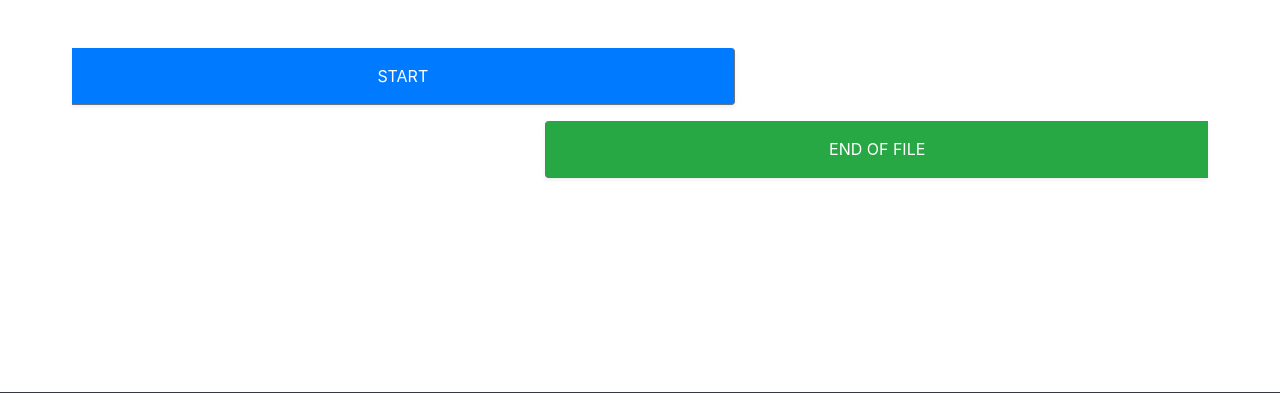
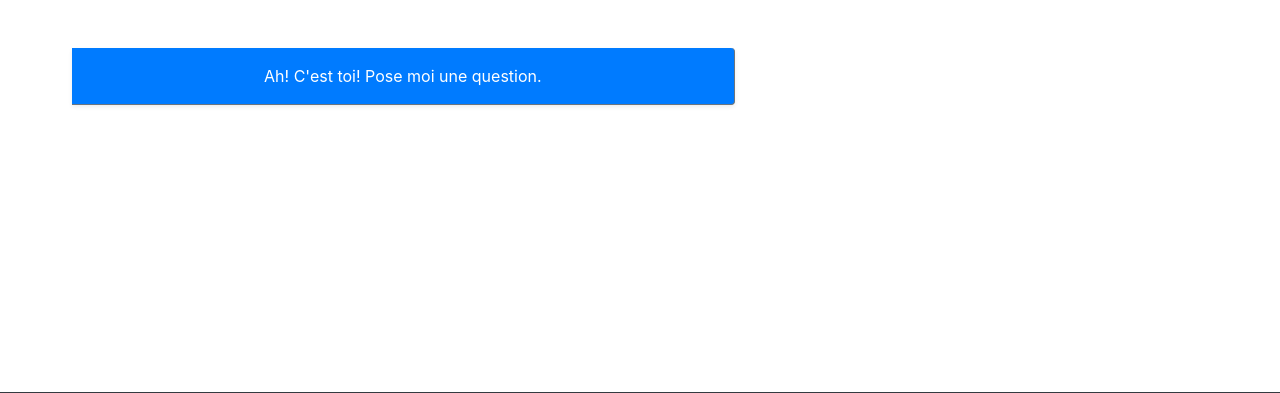
Before and after one commit to NicolasFlandrois/PapyBot, a Flask app: page / in a window 1280 px wide. Shown: the part 200-593 px from the top of the page. Run offline with Flask 2, Linux system fonts and the light colour scheme; parts of the project's set-up code (start-up, migrations or seed data) failed here and were passed over; some libraries are stand-ins or nearby versions.

Commit message:
Successful - Randomly Generated Papy Greetings from Server, via Jinja
It works

```diff
--- a/server.py
+++ b/server.py
@@ -3,9 +3,8 @@
 # Date: Fri 16 Aug 2019 15:39:17 CEST
 # Author: Nicolas Flandrois
 
-from flask import Flask, render_template, request, jsonify, url_for
+from flask import Flask, render_template, request, jsonify
 from papybot.controls import *
-import json
 import wikipedia
 
 wikipedia.set_lang("fr")
@@ -16,13 +15,7 @@ app = Flask(__name__)
 
 @app.route('/')
 def index():
-    return render_template('index.html')
-
-
-@app.route('/greetings/<string:greet>')
-def greetings(greet):
-    print('Hello Greetings World')
-    return Papy.randomchat(2, './papybot/data.json')
+    return render_template('index.html', greetings=Papy.randomchat(2, './papybot/data.json'))
 
 
 @app.route('/msg/<string:msg>', methods=['GET'])
--- a/templates/index.html
+++ b/templates/index.html
@@ -57,14 +57,9 @@
     <main class="bd-content ml-4 mr-4" role="main">
         <div id="dialogBox" class="container p-5 col" style="margin-top: 200px; margin-bottom: auto;">
             <!-- Text Dialog Box -->
-
-            <!-- TEST DISPLAY -->
-            <p class='col-7 d-flex justify-content-center p-3 float-left rounded-right border-right border-bottom border-secondary shadow-sm bg-primary align-middle text-left text-white mr-auto'>
-            START</p>
-            <p class='col-7 d-flex justify-content-center p-3 float-right rounded-left border-left border-bottom border-secondary shadow-sm bg-success align-middle text-left text-white mr-auto'>
-            END OF FILE</p>
-            <!-- End Test Display -->
-
+            <!-- Papy's Greetings, Randomly generated -->
+            <p class='col-7 d-flex justify-content-center p-3 float-left rounded-right border-right border-bottom border-secondary shadow-sm bg-primary align-middle text-left text-white mr-auto'> {{ greetings }} </p>
+            <!-- Further discussion exchange will be displaid Here -->
 
         </div>
 
```
